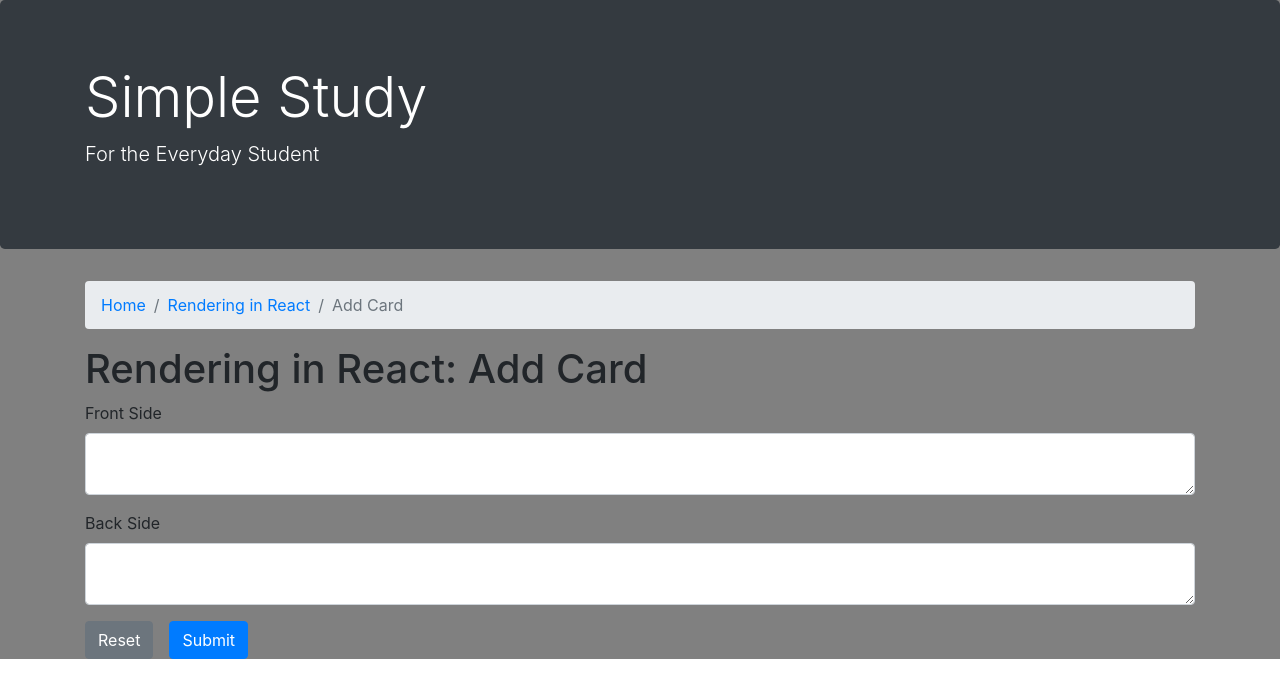
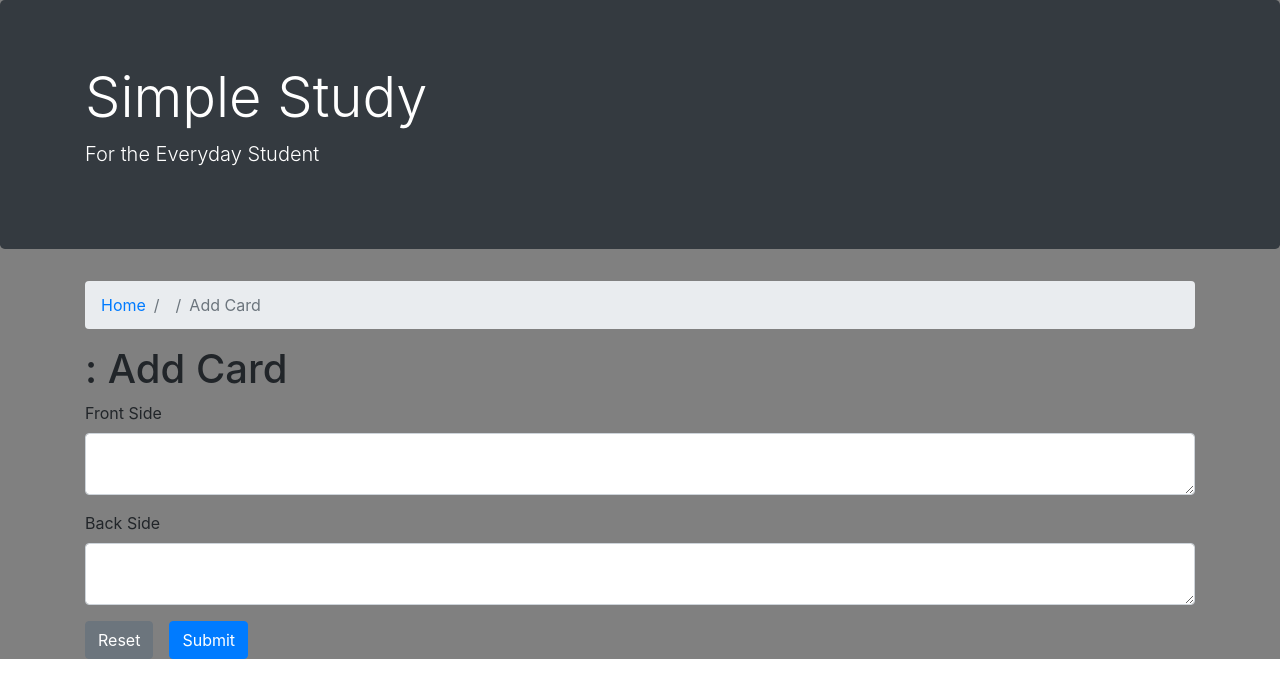
Before and after one commit to Zhu-Joseph/Flashcards-Project, a React (Create React App) app: page /decks/1/cards/new in a window 1280 px wide. Shown: the top 698 px of the page. Built offline with nearby package versions, Linux system fonts and the light colour scheme; no server answers; a web font is replaced by a local one.

Commit message:
Update add card and post method of cards

```diff
--- a/src/Card/AddCard.js
+++ b/src/Card/AddCard.js
@@ -3,7 +3,6 @@ import { createCard, readDeck } from '../utils/api';
 import ErrorMessage from '../Layout/ErrorMessage';
 import { Link, useParams, useHistory } from 'react-router-dom';
 import CardForm from './CardForm';
-import hardData from "../data/db.json"
 
 function AddCard() {
   const initialState = {
@@ -15,9 +14,6 @@ function AddCard() {
   const [error, setError] = useState(undefined);
   const [deck, setDeck] = useState([]);
   const history = useHistory();
-
-  const filterDecks = hardData.decks.filter((deck) => deck.id === Number(deckId))
-  const currentDeck = filterDecks[0]
 
   useEffect(() => {
     readDeck(deckId).then(setDeck);
@@ -55,7 +51,7 @@ function AddCard() {
   if (error) {
     return <ErrorMessage error={error} />;
   }
-
+  console.log(formData)
   return (
     <div>
       <nav aria-label="breadcrumb">
@@ -67,14 +63,14 @@ function AddCard() {
             </Link>
           </li>
           <li className="breadcrumb-item" aria-current="page">
-            <a href={`/decks/${deckId}`}>{currentDeck.name}</a>
+            <a href={`/decks/${deckId}`}>{deck.name}</a>
           </li>
           <li className="breadcrumb-item active" aria-current="page">
             <span className="oi oi-plus" /> Add Card
           </li>
         </ol>
       </nav>
-      <h1>{currentDeck.name}: Add Card</h1>
+      <h1>{deck.name}: Add Card</h1>
       <CardForm
         formData={formData}
         handleChange={handleChange}
--- a/src/Layout/List.js
+++ b/src/Layout/List.js
@@ -2,7 +2,6 @@ import React, { useState, useEffect } from 'react';
 import { deleteDeck, listDecks } from '../utils/api';
 import { Link, useHistory } from 'react-router-dom';
 import ErrorMessage from './ErrorMessage';
-import hardData from "../data/db.json"
 
 export const List = () => {
 
--- a/src/utils/api/index.js
+++ b/src/utils/api/index.js
@@ -164,10 +164,11 @@
    // and the card is not related to the deck because the data types of the ID's are different.
    const url = `${API_BASE_URL}/cards`;
    card.deckId = Number(deckId);
+   console.log(card)
    const options = {
      method: "POST",
      headers,
-     body: JSON.stringify(card),
+     body: JSON.stringify({data: card}),
      signal,
    };
    return await fetchJson(url, options);
```
